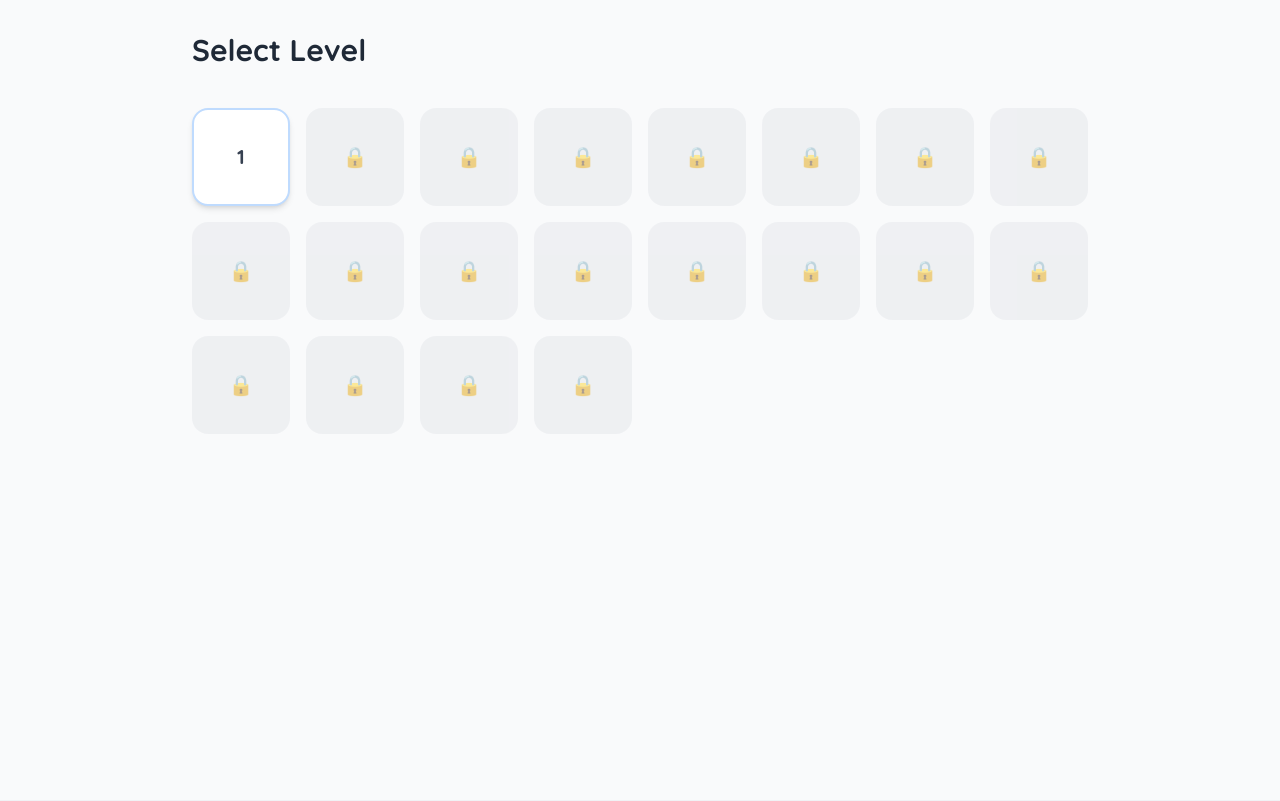
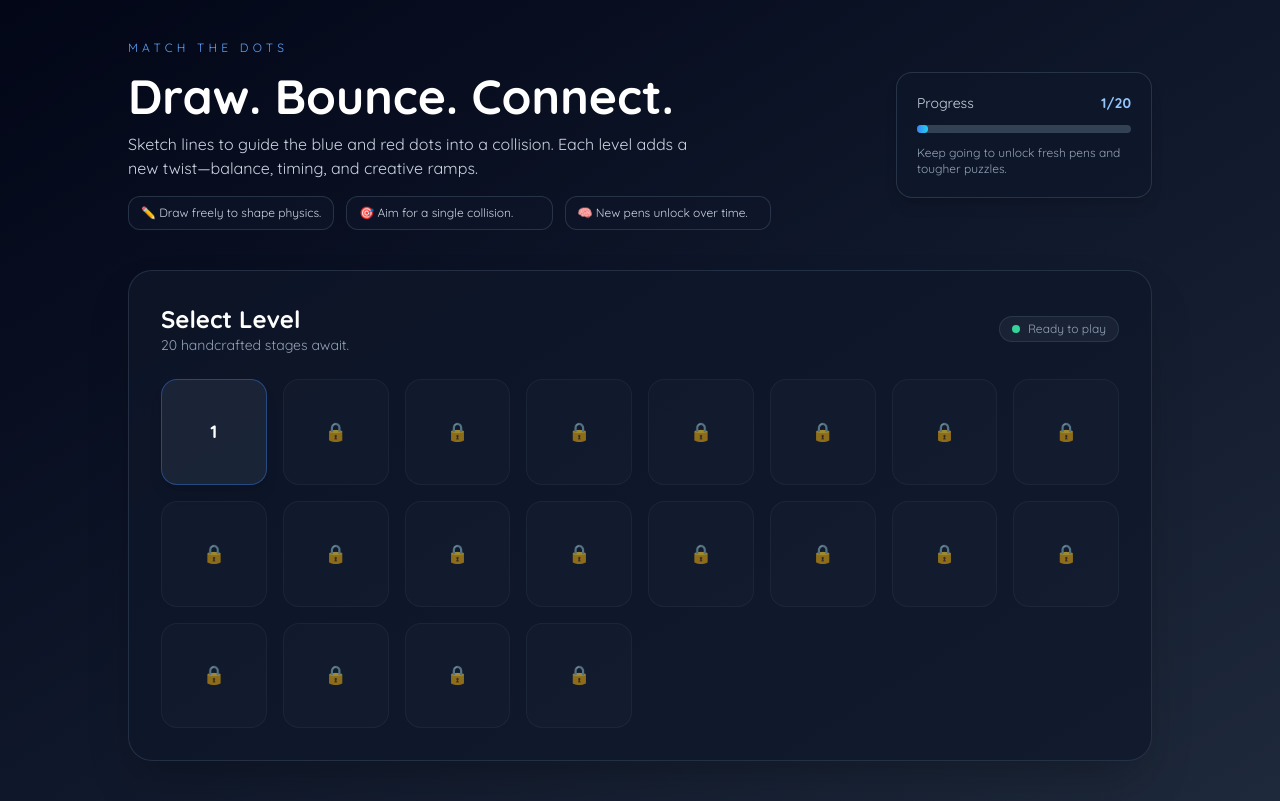
Before and after one commit to arjuntheprogrammer/match-the-dots, a React (Vite) app: page / in a window 1280 px wide. Built offline with nearby package versions, Linux system fonts and the light colour scheme.

Commit message:
feat: refresh level selector UI

```diff
--- a/components/LevelSelector.tsx
+++ b/components/LevelSelector.tsx
@@ -8,11 +8,55 @@ interface LevelSelectorProps {
 }
 
 export const LevelSelector: React.FC<LevelSelectorProps> = ({ unlockedLevels, onSelect }) => {
+  const totalLevels = LEVELS.length;
+  const progress = Math.min(unlockedLevels, totalLevels);
+  const progressPercent = Math.round((progress / totalLevels) * 100);
+
   return (
-    <div className="min-h-screen bg-gray-50 p-8">
-      <div className="max-w-4xl mx-auto">
-        <div className="flex justify-between items-center mb-10">
-          <h2 className="text-3xl font-bold text-gray-800">Select Level</h2>
+    <div className="min-h-screen bg-gradient-to-br from-slate-950 via-slate-900 to-slate-800 px-4 py-10 text-white">
+      <div className="max-w-5xl mx-auto">
+        <header className="flex flex-col gap-6 md:flex-row md:items-center md:justify-between mb-10">
+          <div className="space-y-4">
+            <p className="text-xs uppercase tracking-[0.35em] text-blue-400">Match the Dots</p>
+            <div>
+              <h1 className="text-4xl md:text-5xl font-bold leading-tight">Draw. Bounce. Connect.</h1>
+              <p className="text-slate-300 max-w-xl mt-3">
+                Sketch lines to guide the blue and red dots into a collision. Each level adds a new twist—balance, timing, and creative ramps.
+              </p>
+            </div>
+            <div className="grid sm:grid-cols-3 gap-3 text-xs text-slate-300">
+              <div className="rounded-xl border border-slate-700/70 bg-slate-900/60 px-3 py-2">✏️ Draw freely to shape physics.</div>
+              <div className="rounded-xl border border-slate-700/70 bg-slate-900/60 px-3 py-2">🎯 Aim for a single collision.</div>
+              <div className="rounded-xl border border-slate-700/70 bg-slate-900/60 px-3 py-2">🧠 New pens unlock over time.</div>
+            </div>
+          </div>
+
+          <div className="w-full md:w-64 rounded-2xl border border-slate-700/70 bg-slate-900/70 p-5 shadow-lg">
+            <div className="flex items-center justify-between text-sm text-slate-300">
+              <span>Progress</span>
+              <span className="font-semibold text-blue-300">{progress}/{totalLevels}</span>
+            </div>
+            <div className="mt-3 h-2 w-full rounded-full bg-slate-700">
+              <div
+                className="h-2 rounded-full bg-gradient-to-r from-blue-500 to-cyan-400"
+                style={{ width: `${progressPercent}%` }}
+              />
+            </div>
+            <p className="mt-3 text-xs text-slate-400">Keep going to unlock fresh pens and tougher puzzles.</p>
+          </div>
+        </header>
+
+        <section className="rounded-3xl border border-slate-700/60 bg-slate-900/70 p-6 md:p-8 shadow-2xl">
+          <div className="flex flex-col md:flex-row md:items-center md:justify-between gap-3 mb-6">
+            <div>
+              <h2 className="text-2xl font-semibold">Select Level</h2>
+              <p className="text-sm text-slate-400">{totalLevels} handcrafted stages await.</p>
+            </div>
+            <div className="flex items-center gap-2 text-xs text-slate-400">
+              <span className="inline-flex items-center gap-2 rounded-full border border-slate-700/70 bg-slate-800/70 px-3 py-1">
+                <span className="h-2 w-2 rounded-full bg-emerald-400" /> Ready to play
+              </span>
+            </div>
           </div>
 
           <div className="grid grid-cols-3 sm:grid-cols-4 md:grid-cols-6 lg:grid-cols-8 gap-4">
@@ -23,10 +67,10 @@ export const LevelSelector: React.FC<LevelSelectorProps> = ({ unlockedLevels, on
                   key={lvl.id}
                   disabled={!isUnlocked}
                   onClick={() => onSelect(lvl.id)}
-                className={`aspect-square rounded-2xl flex items-center justify-center text-xl font-bold transition-all transform ${
+                  className={`aspect-square rounded-2xl flex items-center justify-center text-lg font-semibold transition-all ${
                     isUnlocked
-                  ? 'bg-white text-gray-700 shadow-md hover:shadow-xl hover:-translate-y-1 cursor-pointer border-2 border-blue-200'
-                  : 'bg-gray-200 text-gray-400 cursor-not-allowed opacity-50'
+                      ? 'bg-slate-800/80 text-white border border-blue-500/40 shadow-lg hover:shadow-blue-500/20 hover:-translate-y-1 hover:border-blue-400/70'
+                      : 'bg-slate-800/40 text-slate-500 border border-slate-700/50 cursor-not-allowed opacity-60'
                   }`}
                 >
                   {isUnlocked ? lvl.id : '🔒'}
@@ -34,6 +78,7 @@ export const LevelSelector: React.FC<LevelSelectorProps> = ({ unlockedLevels, on
               );
             })}
           </div>
+        </section>
       </div>
     </div>
   );
```
Lines whose indentation alone changed are shown as unchanged.
